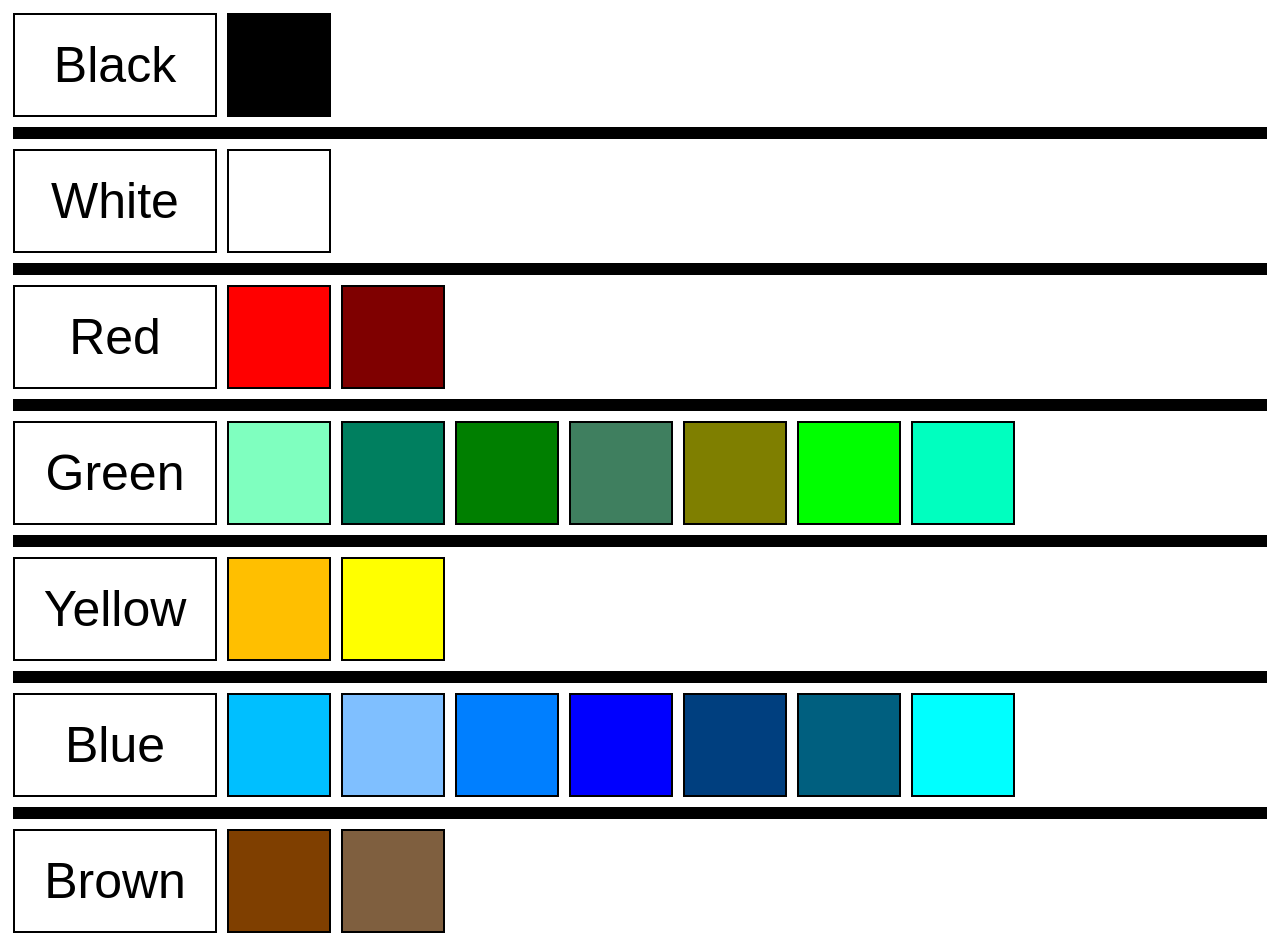
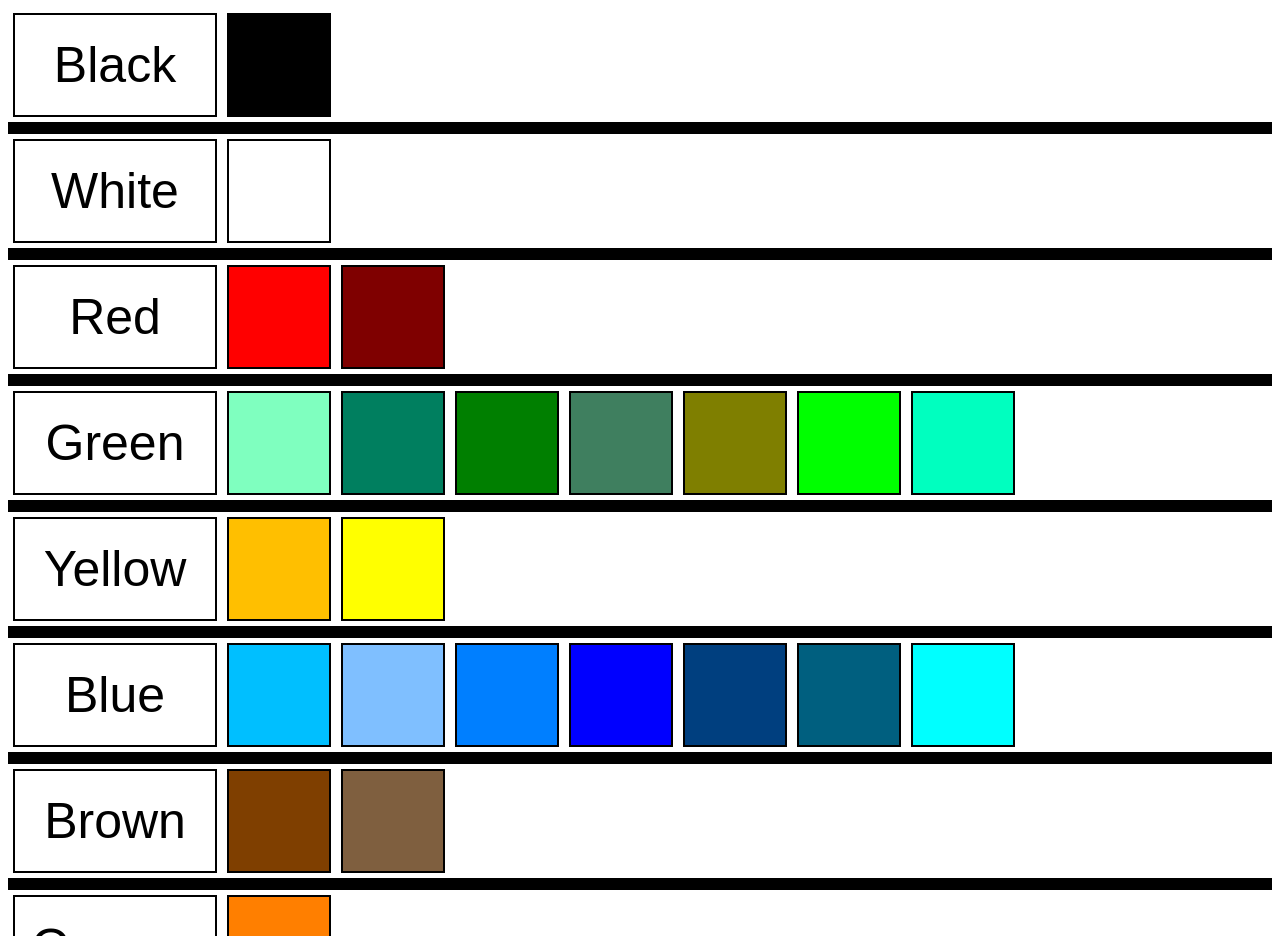
Before and after one commit to jmbharish-ai/Colors-Display, a plain HTML site: page index.html in a window 1280 px wide. Shown: the top 936 px of the page. Drawn offline with Linux system fonts and the light colour scheme.

Commit message:
Update index.html

```diff
--- a/index.html
+++ b/index.html
@@ -32,7 +32,7 @@
                 background-color: black;
                 border: 5px solid black;
 
-                margin: 5px;
+                margin: 0px;
             }
         </style>
     </head>
```
